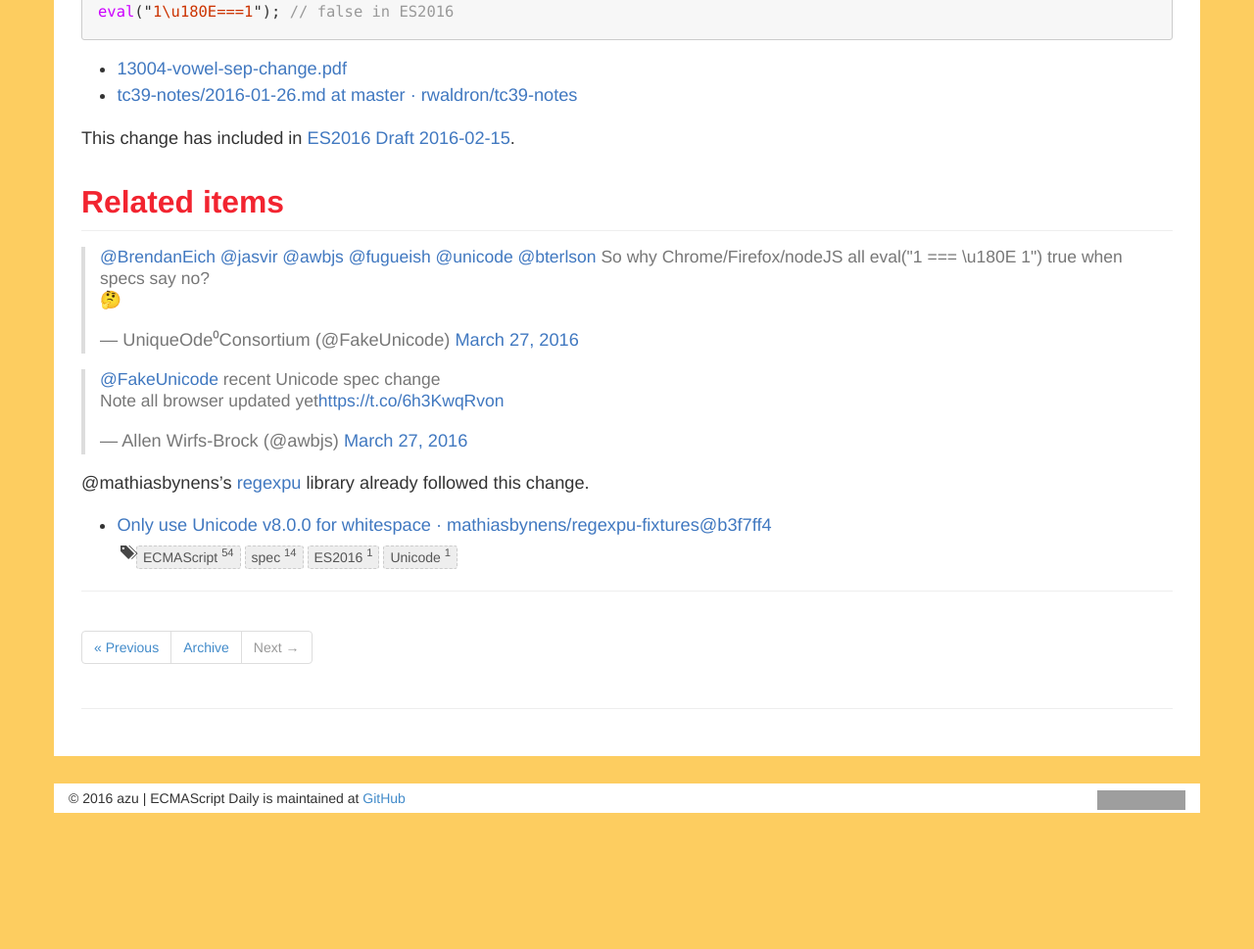
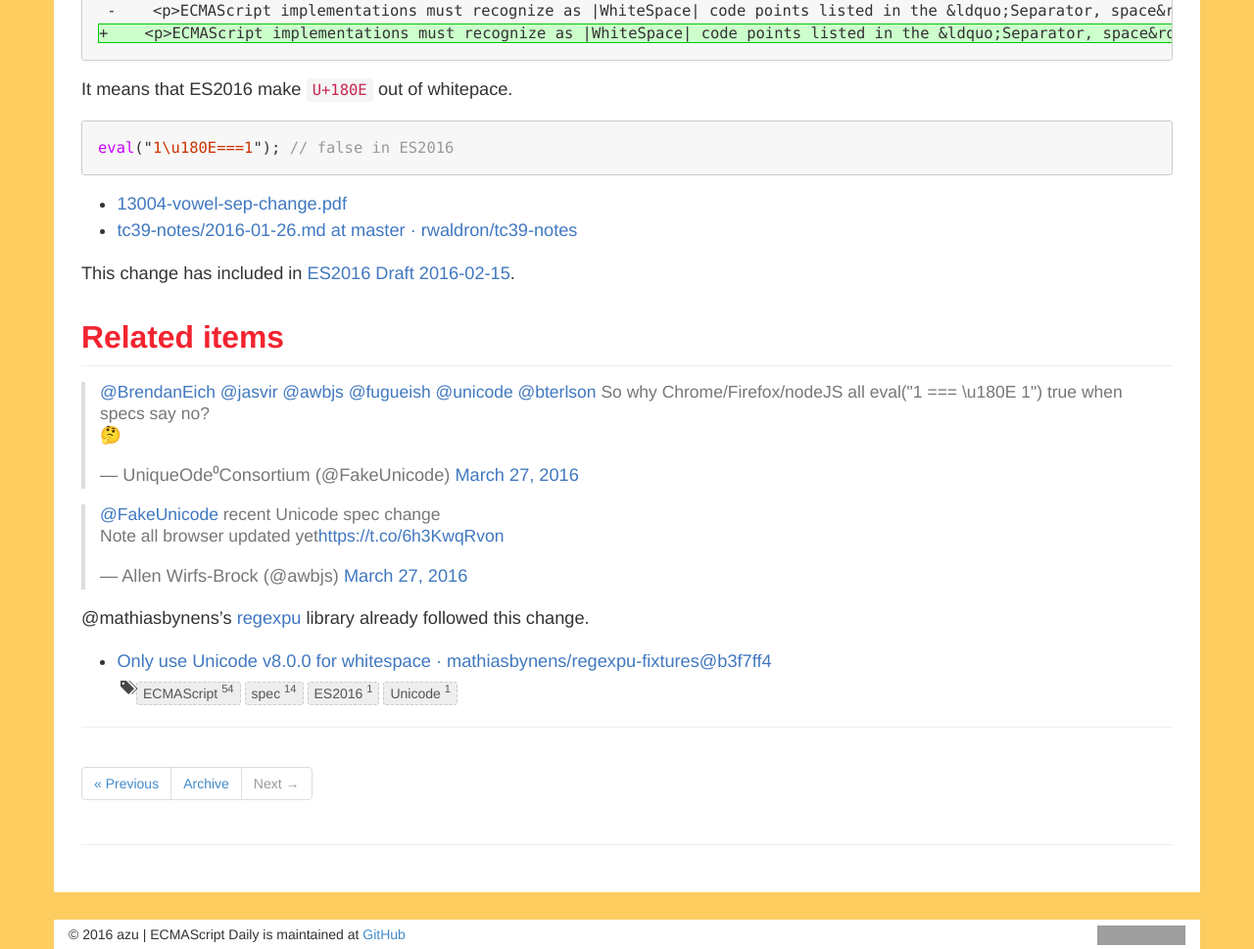
Before and after one commit to ecmascript-daily/ecmascript-daily.github.com, a Jekyll site: the page built from _posts/2016/2016-03-28-es2016-require-unicode-8-0-0-by-littledan-pull-request-300-tc39-ecma262.md, in a window 1280 px wide, cut to the strip 325-1294 px from the top of the page. Shown: the whole strip at 98% size. Built offline with Jekyll 4.4.1, drawn with Linux system fonts in a browser that asks for light colours; nearby versions of some CDN libraries; comment, search, counter and statistics services are not loaded; before the commit the page ends 1155 px from its top, so only the background shows below that; some of the changed text lies outside the part shown; grey boxes are pictures that could not be loaded.

Commit message:
Update 2016-03-28-es2016-require-unicode-8-0-0-by-littledan-pull-request-300-tc39-ecma262.md

````diff
--- a/_posts/2016/2016-03-28-es2016-require-unicode-8-0-0-by-littledan-pull-request-300-tc39-ecma262.md
+++ b/_posts/2016/2016-03-28-es2016-require-unicode-8-0-0-by-littledan-pull-request-300-tc39-ecma262.md
@@ -9,7 +9,13 @@
   - 'ES2016'
   - Unicode
 ---
-ES2016 use Unicode 8.0.0.
+ES2016 use Unicode 8.0.0 and remove a section.
+
+```diff
+ -    <p>ECMAScript implementations must recognize as |WhiteSpace| code points listed in the &ldquo;Separator, space&rdquo; (Zs) category by Unicode 5.1. ECMAScript implementations may also recognize as |WhiteSpace| additional category Zs code points from subsequent editions of the Unicode Standard.</p>
++    <p>ECMAScript implementations must recognize as |WhiteSpace| code points listed in the &ldquo;Separator, space&rdquo; (Zs) category.</p>
+```
+
 It means that  ES2016 make `U+180E` out of whitepace.
 
 ```js
````
